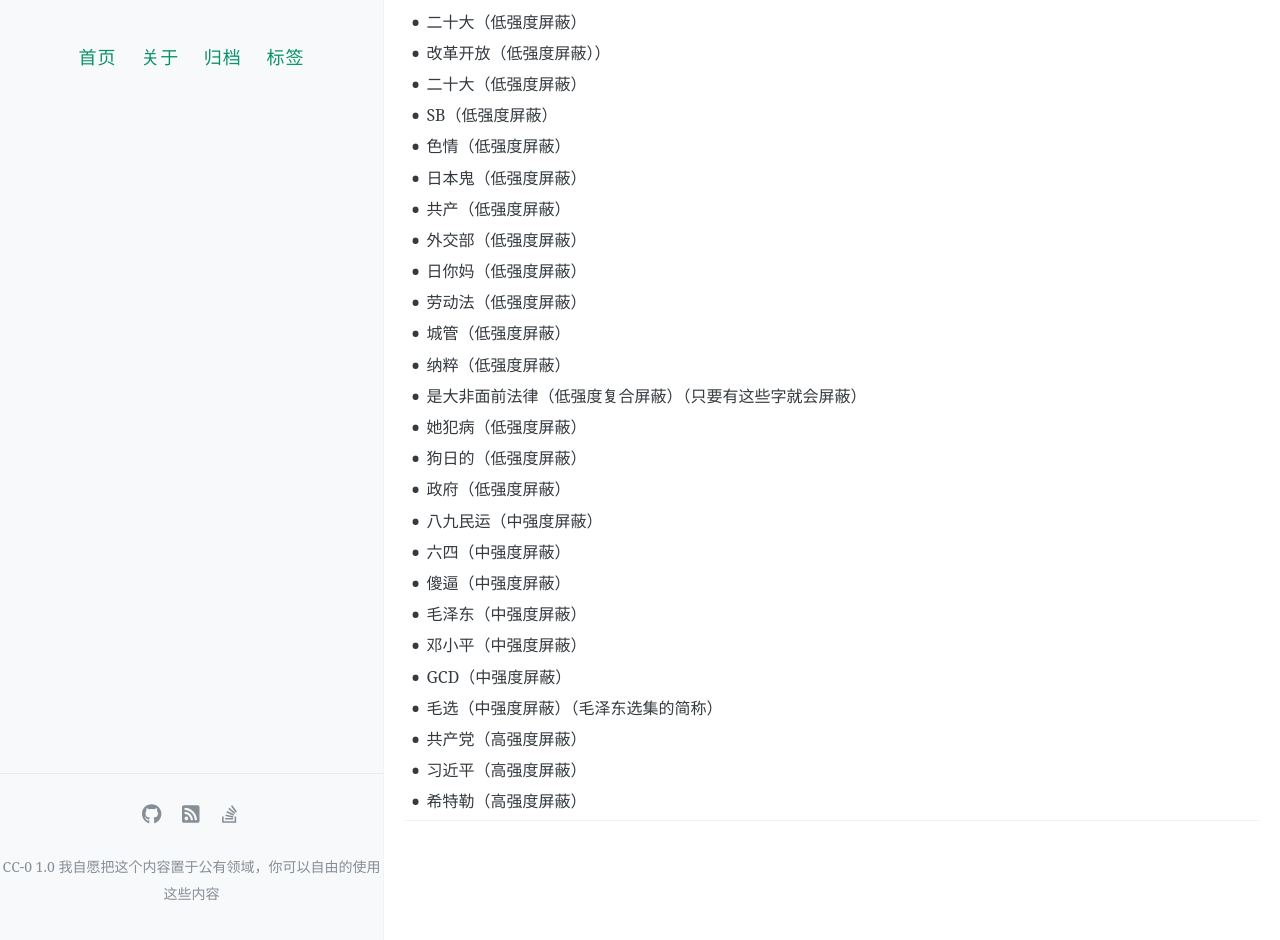
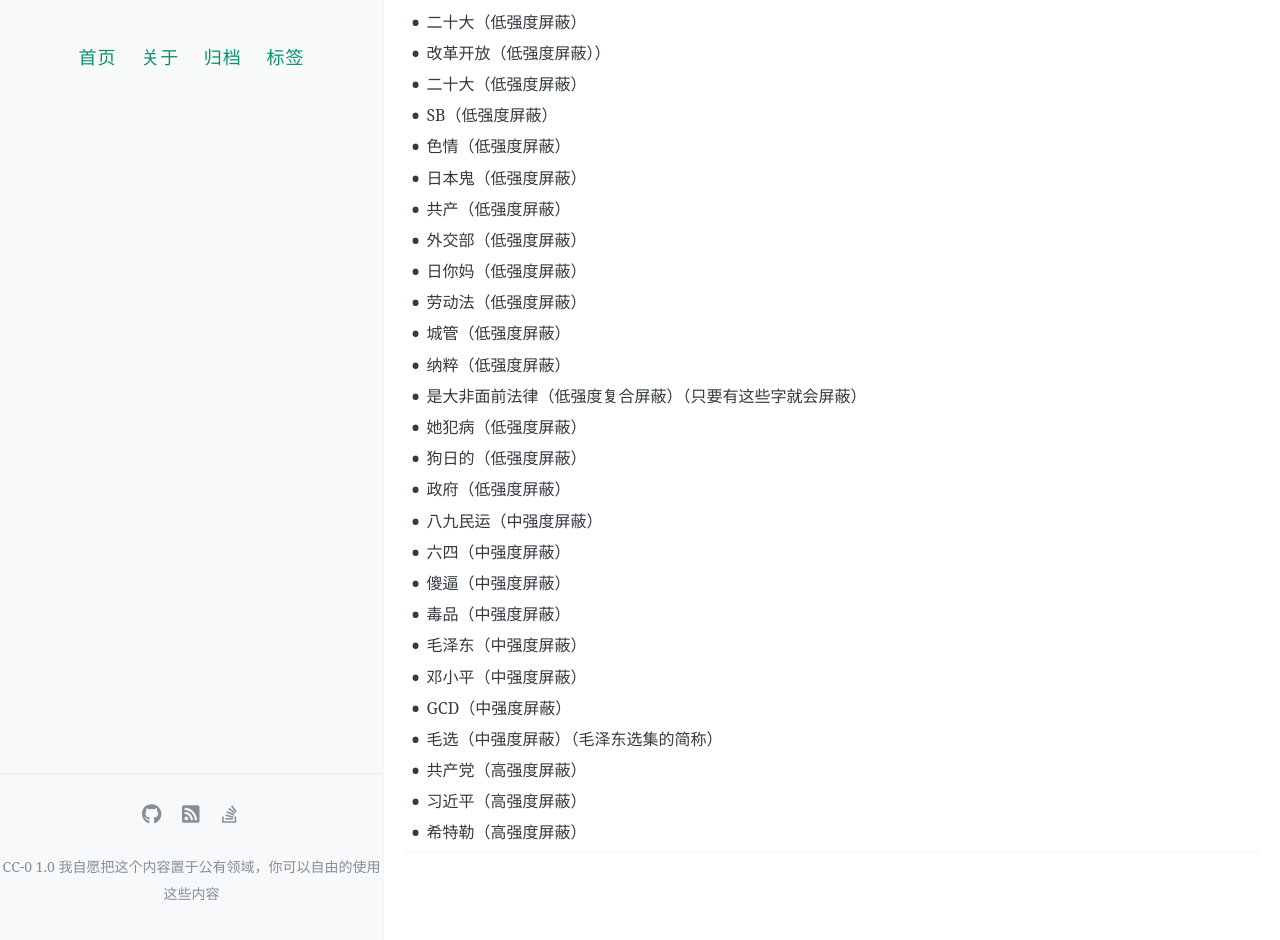
Before and after one commit to colinxu2020/classin, a Jekyll site: the page built from _posts/2022-10-06-minganci.md, in a window 1280 px wide and 1347 px high. Shown: the part 406-1346 px from the top of the window. Built offline with Jekyll 4.4.1, drawn with Linux system fonts in a browser that asks for light colours; comment, search, counter and statistics services are not loaded.

Commit message:
Update 2022-10-06-minganci.md

```diff
--- a/_posts/2022-10-06-minganci.md
+++ b/_posts/2022-10-06-minganci.md
@@ -36,6 +36,7 @@ comments: true
 - 八九民运（中强度屏蔽）
 - 六四（中强度屏蔽）
 - 傻逼（中强度屏蔽）
+- 毒品（中强度屏蔽）
 - 毛泽东（中强度屏蔽）
 - 邓小平（中强度屏蔽）
 - GCD（中强度屏蔽）
```
